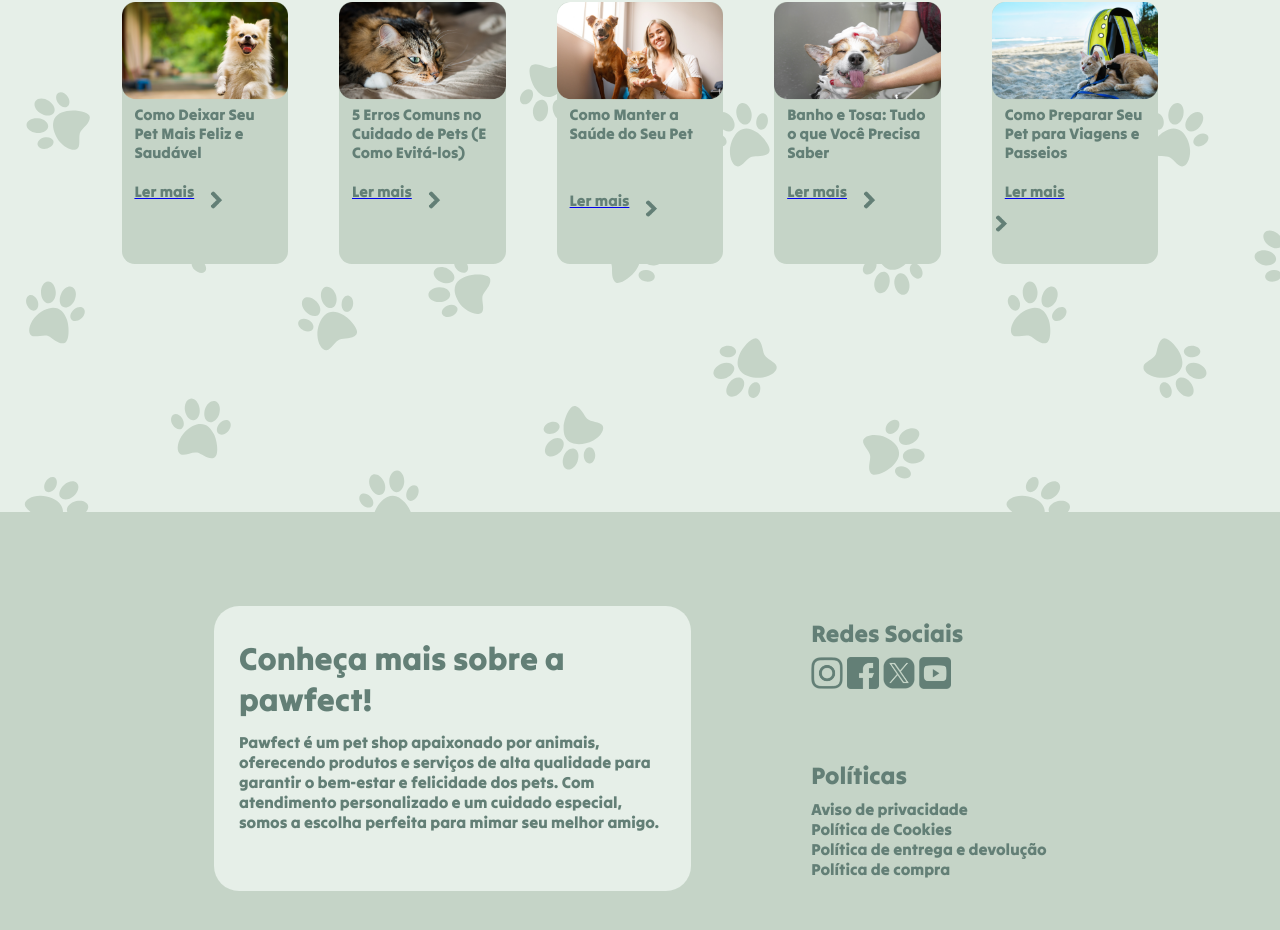
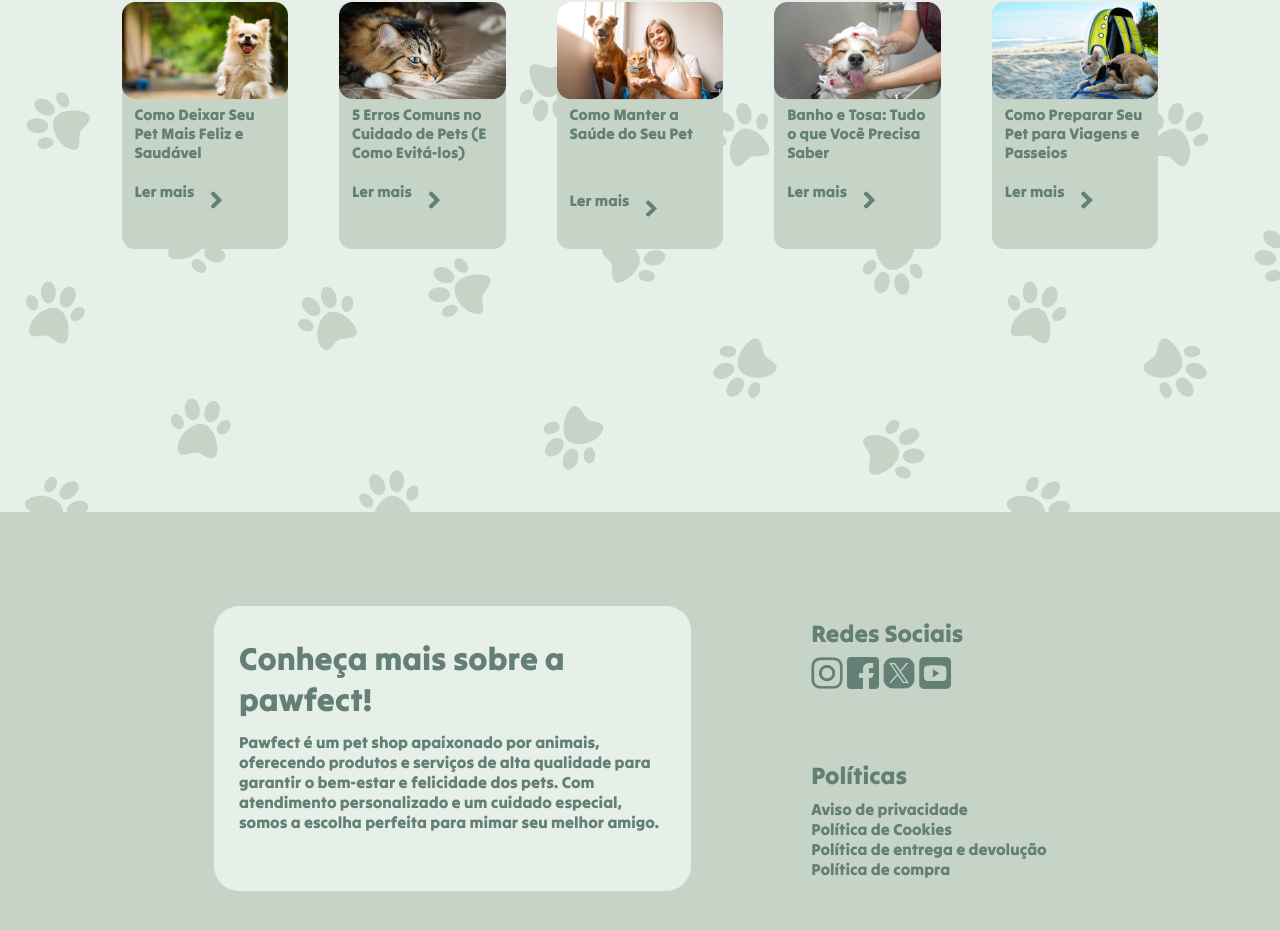
Before and after one commit to IgorSilva-S/pawfect, a React (Vite) app in the folder pf-frontend/: page / in a window 1280 px wide. Shown: the part 1194-2124 px from the top of the page. Built offline with nearby package versions, Linux system fonts and the light colour scheme; a web font is replaced by a local one.

Commit message:
finished linking

```diff
--- a/pf-frontend/src/components/home/blog/index.jsx
+++ b/pf-frontend/src/components/home/blog/index.jsx
@@ -1,6 +1,6 @@
 import React from "react";
 import "./style.css";
-import { Link, useNavigate } from 'react-router-dom'
+import { Link, useNavigate } from "react-router-dom";
 
 export default function Blog() {
   return (
@@ -14,17 +14,17 @@ export default function Blog() {
             alt="Dica 1"
           ></img>
           <p className="p-blog">Como Deixar Seu Pet Mais Feliz e Saudável</p>
-          <Link to="/materia1">
           <div className="ler-mais">
             <p className="ler-mais-t">Ler mais</p>
             <button className="seta-blog">
+              <Link to="/materia1">
                 <img
                   src="../../../../public/img/blog-img/seta.png"
                   alt="Seta"
                 ></img>
+              </Link>
             </button>
           </div>
-          </Link>
         </div>
 
         <div className="noticia-blog">
@@ -36,17 +36,17 @@ export default function Blog() {
           <p className="p-blog">
             5 Erros Comuns no Cuidado de Pets (E Como Evitá-los)
           </p>
-          <Link to="/materia2">
           <div className="ler-mais">
             <p className="ler-mais-t">Ler mais</p>
             <button className="seta-blog">
+              <Link to="/materia2">
                 <img
                   src="../../../../public/img/blog-img/seta.png"
                   alt="Seta"
                 ></img>
+              </Link>
             </button>
           </div>
-          </Link>
         </div>
 
         <div className="noticia-blog">
@@ -56,17 +56,17 @@ export default function Blog() {
             alt="Dica 3"
           ></img>
           <p className="p-blog">Como Manter a Saúde do Seu Pet</p>
-          <Link to="/materia3">
           <div className="ler-mais" id="ler-mais-3">
             <p className="ler-mais-t">Ler mais</p>
             <button className="seta-blog">
+              <Link to="/materia3">
                 <img
                   src="../../../../public/img/blog-img/seta.png"
                   alt="Seta"
                 ></img>
+              </Link>
             </button>
           </div>
-          </Link>
         </div>
 
         <div className="noticia-blog">
@@ -76,17 +76,17 @@ export default function Blog() {
             alt="Dica 4"
           ></img>
           <p className="p-blog">Banho e Tosa: Tudo o que Você Precisa Saber</p>
-          <Link to="/materia4">
           <div className="ler-mais">
             <p className="ler-mais-t">Ler mais</p>
             <button className="seta-blog">
+              <Link to="/materia4">
                 <img
                   src="../../../../public/img/blog-img/seta.png"
                   alt="Seta"
                 ></img>
+              </Link>
             </button>
           </div>
-          </Link>
         </div>
 
         <div className="noticia-blog">
@@ -98,17 +98,17 @@ export default function Blog() {
           <p className="p-blog">
             Como Preparar Seu Pet para Viagens e Passeios
           </p>
-          <Link to="/materia5"  className="ler-mais">
-            <div>
+          <div className="ler-mais">
             <p className="ler-mais-t">Ler mais</p>
             <button className="seta-blog">
+              <Link to="/materia5">
                 <img
                   src="../../../../public/img/blog-img/seta.png"
                   alt="Seta"
                 ></img>
+              </Link>
             </button>
           </div>
-          </Link>
         </div>
       </div>
     </div>
--- a/pf-frontend/src/components/home/blog/style.css
+++ b/pf-frontend/src/components/home/blog/style.css
@@ -62,7 +62,6 @@
   font-size: 1.2vw;
   padding: 1vw;
   margin-top: -2.6vh;
-  text-decoration: none;
 }
 
 .ler-mais{
```
Lines whose indentation alone changed are shown as unchanged.
